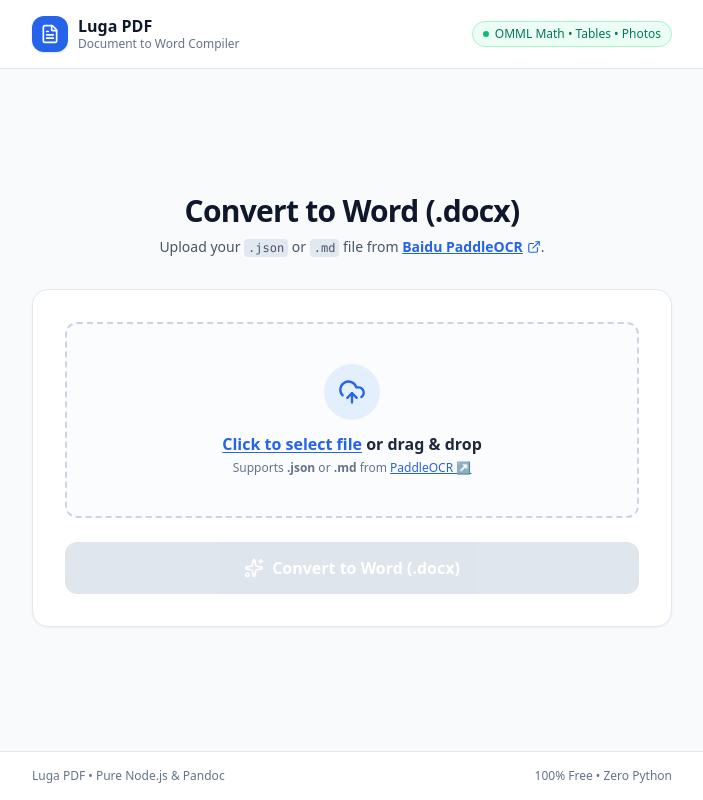
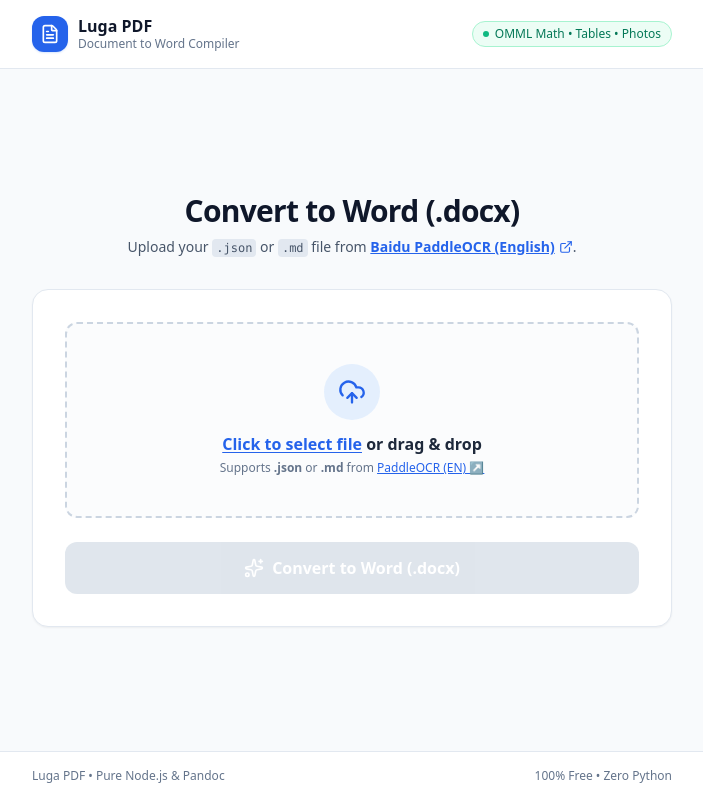
Before and after one commit to oceanondawave/luga-pdf, a website: page app/static/index.html in a window 1280 px wide. Shown: the whole page, without its empty margins (288-991 px from the left). Drawn offline with nearby package versions, Linux system fonts and the light colour scheme.

Commit message:
Update PaddleOCR link to English version (task/new?lang=en)

```diff
--- a/app/static/index.html
+++ b/app/static/index.html
@@ -45,7 +45,7 @@
         Convert to Word (.docx)
       </h2>
       <p class="mt-2 text-sm text-slate-600">
-        Upload your <code class="font-mono text-xs bg-slate-200 px-1 py-0.5 rounded">.json</code> or <code class="font-mono text-xs bg-slate-200 px-1 py-0.5 rounded">.md</code> file from <a href="https://aistudio.baidu.com/paddleocr" target="_blank" rel="noopener" class="text-blue-600 hover:text-blue-700 underline font-semibold inline-flex items-center gap-1">Baidu PaddleOCR <i data-lucide="external-link" class="w-3.5 h-3.5"></i></a>.
+        Upload your <code class="font-mono text-xs bg-slate-200 px-1 py-0.5 rounded">.json</code> or <code class="font-mono text-xs bg-slate-200 px-1 py-0.5 rounded">.md</code> file from <a href="https://aistudio.baidu.com/paddleocr/task/new?lang=en" target="_blank" rel="noopener" class="text-blue-600 hover:text-blue-700 underline font-semibold inline-flex items-center gap-1">Baidu PaddleOCR (English) <i data-lucide="external-link" class="w-3.5 h-3.5"></i></a>.
       </p>
     </div>
 
@@ -82,7 +82,7 @@
               <span class="text-blue-600 underline underline-offset-2">Click to select file</span> or drag & drop
             </p>
             <p class="text-xs text-slate-500 mt-1">
-              Supports <strong>.json</strong> or <strong>.md</strong> from <a href="https://aistudio.baidu.com/paddleocr" target="_blank" rel="noopener" class="text-blue-600 underline font-medium">PaddleOCR ↗</a>
+              Supports <strong>.json</strong> or <strong>.md</strong> from <a href="https://aistudio.baidu.com/paddleocr/task/new?lang=en" target="_blank" rel="noopener" class="text-blue-600 underline font-medium">PaddleOCR (EN) ↗</a>
             </p>
           </div>
 
```
